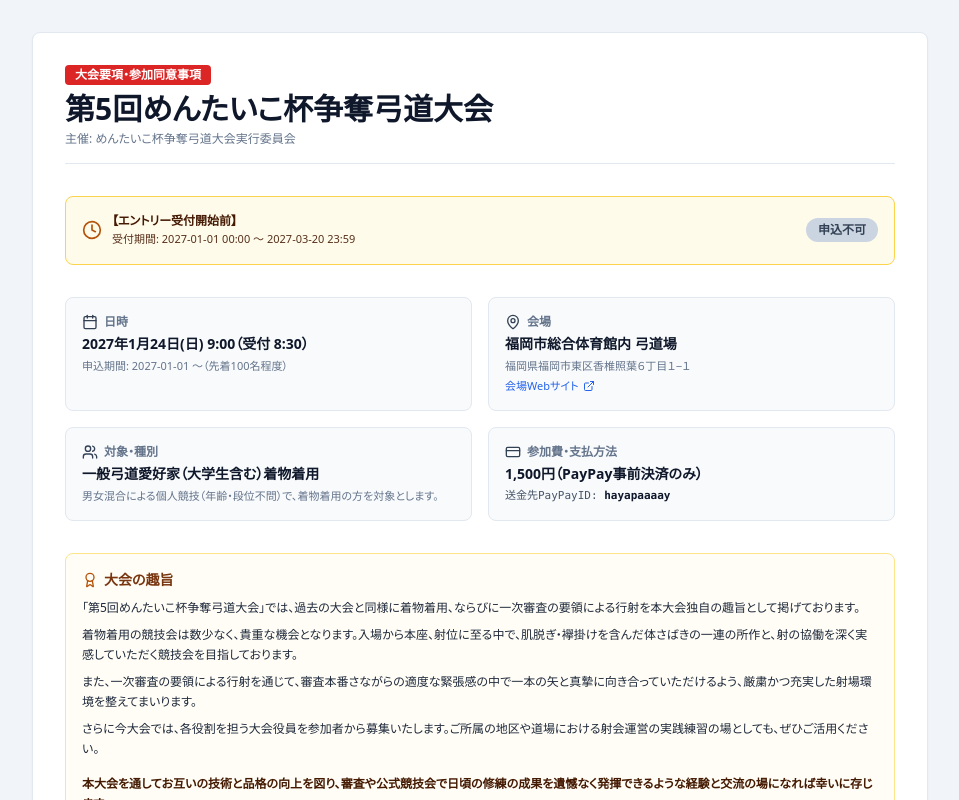
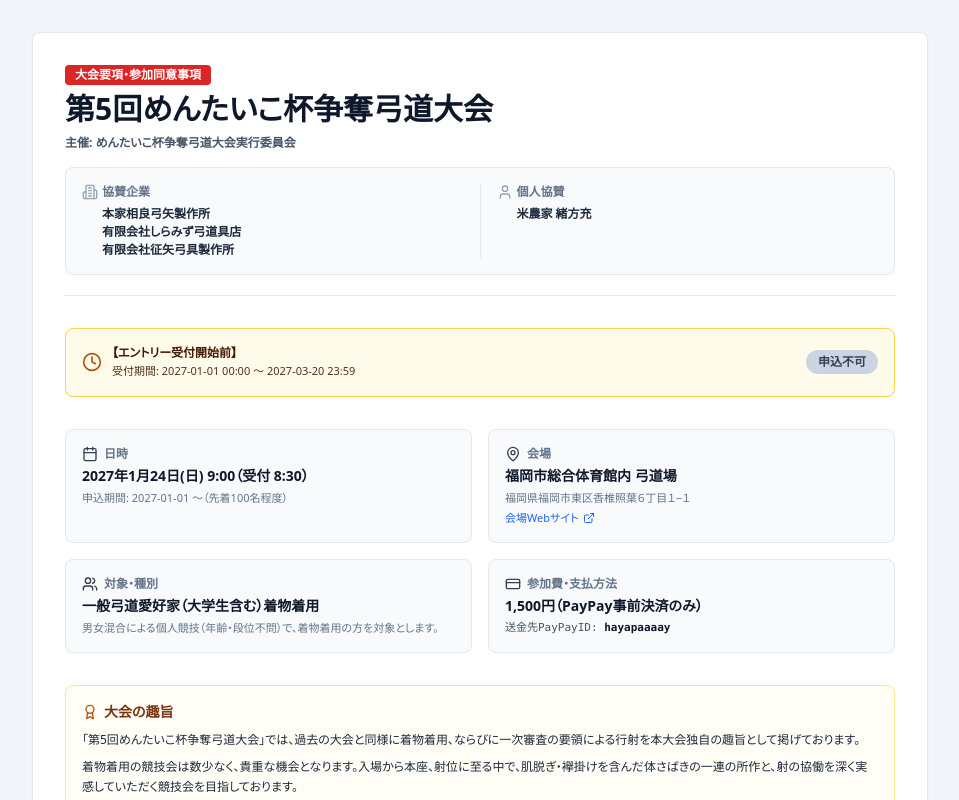
Before and after one commit to mentaiko-HQ/dev-fcm, a Next.js app in the folder next-kyudo-app/: page /guidelines in a window 1280 px wide. Shown: the top 800 px of the page, without its empty margins (160-1119 px from the left). Built offline with nearby package versions, Linux system fonts and the light colour scheme; no server answers; the database is empty.

Commit message:
feat(guidelines): 大会要項ヘッダーに協賛企業および個人協賛の表示を追加

```diff
--- a/next-kyudo-app/src/app/guidelines/page.tsx
+++ b/next-kyudo-app/src/app/guidelines/page.tsx
@@ -37,6 +37,8 @@ import {
   Users,
   AlertTriangle,
   Clock,
+  Building2,
+  User,
 } from 'lucide-react';
 
 // フェイルセーフ: Firestore未接続またはドキュメント不在時の安全側初期データ
@@ -146,18 +148,40 @@ export default function GuidelinesPage() {
     <main className="min-h-screen bg-slate-100 p-4 md:p-8 flex flex-col items-center gap-6">
       <div className="w-full max-w-4xl bg-white border border-slate-200 rounded-lg shadow-sm p-6 md:p-8 space-y-8">
         {/* ヘッダー・大会名 */}
-        <div className="border-b border-slate-200 pb-4">
+        <div className="border-b border-slate-200 pb-5">
           <div className="flex items-center gap-2 mb-1.5">
             <span className="text-xs font-bold bg-red-600 text-white px-2.5 py-0.5 rounded">
               大会要項・参加同意事項
             </span>
           </div>
-          <h1 className="text-2xl md:text-3xl font-black text-slate-900">
+          <h1 className="text-2xl md:text-3xl font-black text-slate-900 mb-2">
             第5回めんたいこ杯争奪弓道大会
           </h1>
-          <p className="text-xs text-slate-500 mt-1">
+          <p className="text-xs font-bold text-slate-600 mb-4">
             主催: めんたいこ杯争奪弓道大会実行委員会
           </p>
+
+          {/* 協賛情報エリア */}
+          <div className="flex flex-col sm:flex-row gap-4 bg-slate-50 p-4 rounded-lg border border-slate-200 text-xs">
+            <div className="flex-1 space-y-1.5">
+              <span className="font-bold text-slate-500 flex items-center gap-1">
+                <Building2 className="w-4 h-4 text-slate-400" /> 協賛企業
+              </span>
+              <ul className="text-slate-800 font-semibold space-y-0.5 ml-5">
+                <li>本家相良弓矢製作所</li>
+                <li>有限会社しらみず弓道具店</li>
+                <li>有限会社征矢弓具製作所</li>
+              </ul>
+            </div>
+            <div className="flex-1 space-y-1.5 sm:border-l sm:border-slate-200 sm:pl-4 pt-4 sm:pt-0 border-t border-slate-200 sm:border-t-0">
+              <span className="font-bold text-slate-500 flex items-center gap-1">
+                <User className="w-4 h-4 text-slate-400" /> 個人協賛
+              </span>
+              <ul className="text-slate-800 font-semibold space-y-0.5 ml-5">
+                <li>米農家 緒方充</li>
+              </ul>
+            </div>
+          </div>
         </div>
 
         {/* 期間ステータスバナー（フールプルーフ表示） */}
```
